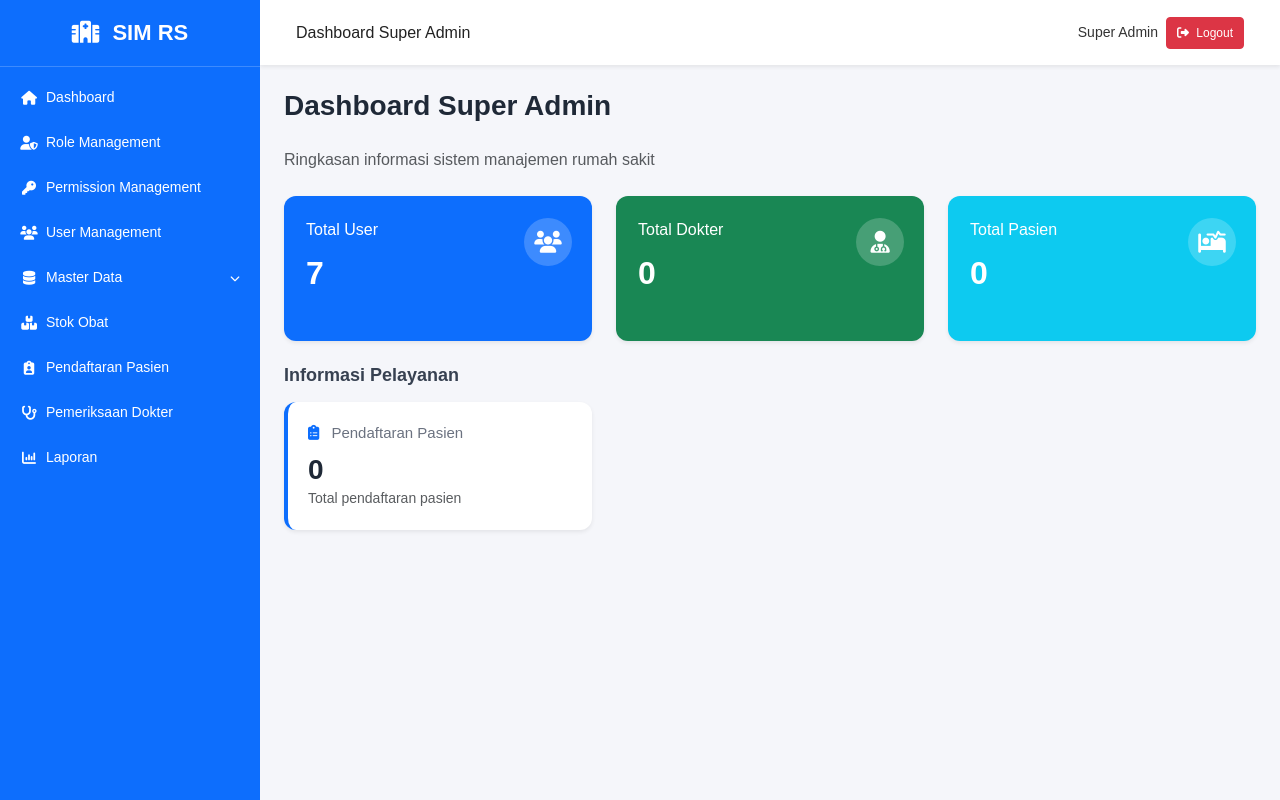
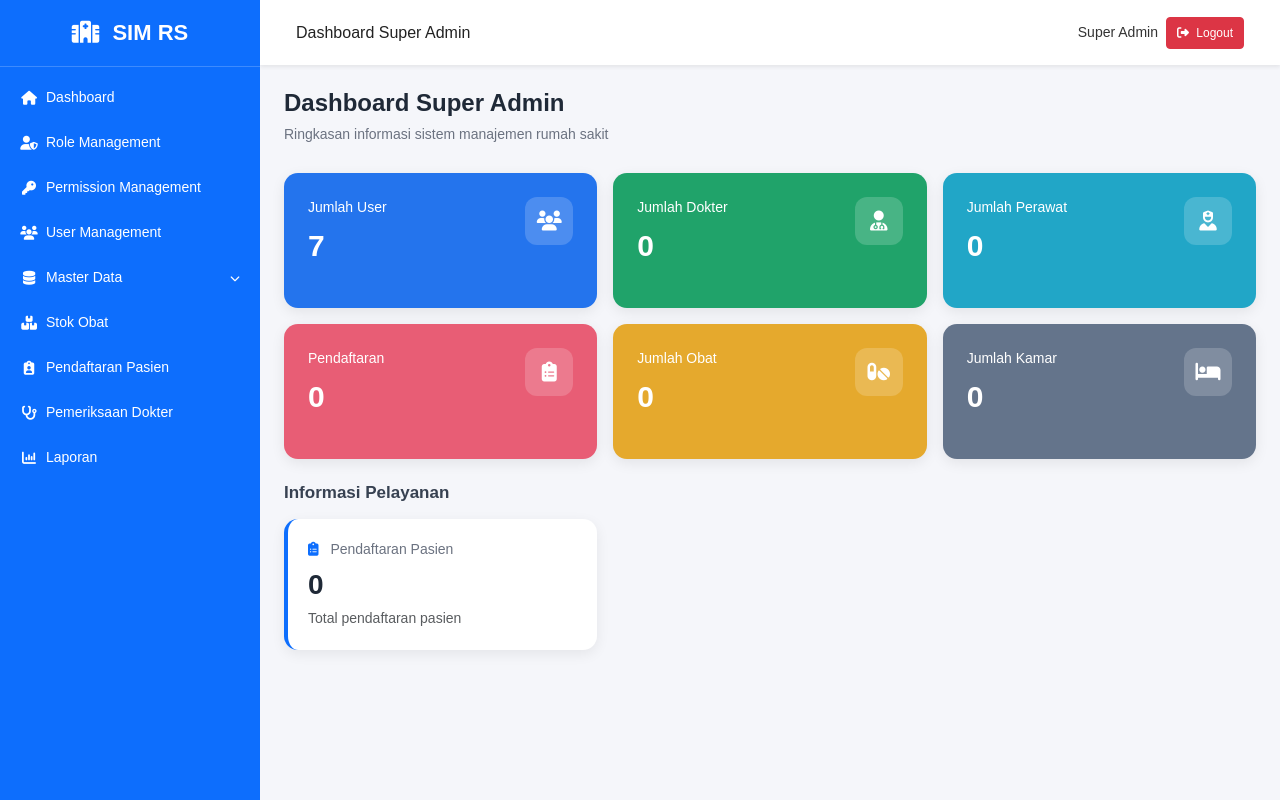
Before and after one commit to vinamey/manajemen_rs, a Laravel app: page /superadmin/dashboard in a window 1280 px wide. Run offline with Laravel 12, Linux system fonts and the light colour scheme; a user stored in the database is signed in; data comes from the database, SQL or seed files in the repository; data that the repository does not hold is empty; parts of the project's set-up code (start-up, migrations or seed data) failed here and were passed over; some libraries are stand-ins or nearby versions.

Commit message:
perbaikan di dashboard and laporan di superadmin

```diff
--- a/resources/views/layouts/superadmin.blade.php
+++ b/resources/views/layouts/superadmin.blade.php
@@ -901,16 +901,12 @@
             <li class="nav-item">
 
               <a
-                    href="#"
+    href="{{ route('superadmin.laporan') }}"
     class="nav-link"
 >
-
     <i class="fa-solid fa-chart-column me-2"></i>
-
     Laporan
-
 </a>
-
             </li>
 
 
--- a/resources/views/superadmin/dashboard.blade.php
+++ b/resources/views/superadmin/dashboard.blade.php
@@ -4,210 +4,315 @@
 
 <style>
     .dashboard-title {
+        margin-bottom: 6px;
+        color: #1f2937;
+        font-size: 24px;
         font-weight: 600;
-        color: #1f2937;
-        margin-bottom: 25px;
+    }
+
+    .dashboard-subtitle {
+        margin-bottom: 28px;
+        color: #6b7280;
+        font-size: 14px;
     }
 
     .stat-card {
+        position: relative;
+        min-height: 135px;
         border: none;
-        border-radius: 12px;
+        border-radius: 14px;
         overflow: hidden;
-        transition: all 0.25s ease;
-        min-height: 145px;
-    }
-
-    .stat-card:hover {
-        transform: translateY(-4px);
-        box-shadow: 0 8px 20px rgba(0, 0, 0, 0.15) !important;
+        box-shadow: 0 4px 14px rgba(0,0,0,.08);
     }
 
     .stat-card .card-body {
-        padding: 22px;
         position: relative;
+        padding: 24px;
     }
 
     .stat-title {
-        font-size: 16px;
+        margin-bottom: 10px;
+        font-size: 14px;
         font-weight: 500;
-        margin-bottom: 12px;
     }
 
     .stat-number {
-        font-size: 32px;
+        margin: 0;
+        font-size: 30px;
         font-weight: 700;
-        margin: 0;
     }
 
     .stat-icon {
         position: absolute;
-        right: 20px;
-        top: 22px;
+        top: 24px;
+        right: 24px;
         width: 48px;
         height: 48px;
-        border-radius: 50%;
-        background: rgba(255, 255, 255, 0.2);
         display: flex;
         align-items: center;
         justify-content: center;
-        font-size: 22px;
+        border-radius: 12px;
+        background: rgba(255,255,255,.18);
+        font-size: 20px;
+    }
+
+    .card-user { background: #2474ed; }
+    .card-dokter { background: #20a36a; }
+    .card-perawat { background: #21a6c7; }
+    .card-pendaftaran { background: #e85d75; }
+    .card-obat { background: #e5a92d; }
+    .card-kamar { background: #64748b; }
+
+    .section-title {
+        margin: 8px 0 16px;
+        color: #374151;
+        font-size: 17px;
+        font-weight: 600;
     }
 
     .secondary-card {
+        min-height: 125px;
         border: none;
-        border-radius: 12px;
-        transition: all 0.25s ease;
-        min-height: 125px;
-        background: #ffffff;
+        border-radius: 14px;
+        background: #fff;
+        box-shadow: 0 4px 14px rgba(0,0,0,.07);
     }
 
-    .secondary-card:hover {
-        transform: translateY(-3px);
-        box-shadow: 0 8px 18px rgba(0, 0, 0, 0.12) !important;
-    }
-
-    .secondary-card .card-body {
-        padding: 20px;
-    }
+    .secondary-card .card-body { padding: 20px; }
 
     .secondary-title {
-        font-size: 15px;
+        margin-bottom: 8px;
         color: #6b7280;
+        font-size: 14px;
         font-weight: 500;
-        margin-bottom: 8px;
     }
 
     .secondary-number {
+        margin: 0 0 4px;
+        color: #1f2937;
         font-size: 28px;
         font-weight: 700;
-        color: #1f2937;
-        margin: 0;
     }
 
-    .section-title {
-        font-size: 18px;
+    /* LAPORAN */
+    .report-card {
+        border: none;
+        border-radius: 14px;
+        background: #fff;
+        box-shadow: 0 4px 14px rgba(0,0,0,.07);
+        overflow: hidden;
+    }
+
+    .report-header {
+        padding: 20px 24px;
+        border-bottom: 1px solid #eef1f5;
+    }
+
+    .report-header h5 {
+        margin: 0;
+        color: #1f2937;
+        font-size: 17px;
         font-weight: 600;
+    }
+
+    .report-header p {
+        margin: 5px 0 0;
+        color: #6b7280;
+        font-size: 13px;
+    }
+
+    .report-table { margin: 0; }
+
+    .report-table thead th {
+        padding: 15px 24px;
+        border: none;
+        background: #eaf2ff;
         color: #374151;
-        margin-bottom: 15px;
+        font-size: 14px;
+        font-weight: 600;
+    }
+
+    .report-table tbody td {
+        padding: 18px 24px;
+        color: #4b5563;
+        font-size: 14px;
+        vertical-align: middle;
     }
 </style>
 
+@php
+    $totalPerawat = \App\Models\MasterPerawat::count();
+    $totalObat = \App\Models\StokObat::count();
+    $totalKamar = \App\Models\MasterKamar::count();
+
+    $halaman = $halaman ?? 'dashboard';
+@endphp
+
 <div class="container-fluid px-0">
 
-    {{-- Judul Dashboard --}}
+    @if($halaman === 'laporan')
+
+        {{-- =========================
+             LAPORAN SUPER ADMIN
+        ========================== --}}
+
         <div class="mb-4">
-        <h3 class="dashboard-title">
-            Dashboard Super Admin
-        </h3>
-        <p class="text-muted mb-0">
-            Ringkasan informasi sistem manajemen rumah sakit
-        </p>
+            <h3 class="dashboard-title">Laporan</h3>
+            <p class="dashboard-subtitle">Informasi laporan sistem manajemen rumah sakit</p>
         </div>
 
-
-    {{-- Statistik Utama --}}
-    <div class="row g-4 mb-4">
-
-        {{-- Total User --}}
-        <div class="col-xl-4 col-md-6">
-            <div class="card stat-card bg-primary text-white shadow-sm">
-                <div class="card-body">
-
-                    <div class="stat-icon">
-                        <i class="fas fa-users"></i>
+        <div class="card report-card">
+            <div class="report-header">
+                <h5>
+                    <i class="fas fa-chart-column text-primary me-2"></i>
+                    Daftar Laporan
+                </h5>
+                <p>Informasi laporan sistem manajemen rumah sakit.</p>
             </div>
 
-                    <div class="stat-title">
-                        Total User
+            <div class="table-responsive">
+                <table class="table report-table align-middle">
+                    <thead>
+                        <tr>
+                            <th style="width: 100px;" class="text-center">No</th>
+                            <th style="width: 300px;">Jenis Laporan</th>
+                            <th>Keterangan</th>
+                        </tr>
+                    </thead>
+                    <tbody>
+                        <tr>
+                            <td class="text-center fw-semibold">1</td>
+                            <td>
+                                <div class="d-flex align-items-center fw-bold text-dark">
+                                    <i class="fas fa-money-bill-wave text-success me-3 fs-5"></i>
+                                    Pendapatan
+                                </div>
+                            </td>
+                            <td class="text-muted">Laporan rekapitulasi keuangan dan pendapatan rumah sakit</td>
+                        </tr>
+                        <tr>
+                            <td class="text-center fw-semibold">2</td>
+                            <td>
+                                <div class="d-flex align-items-center fw-bold text-dark">
+                                    <i class="fas fa-user-injured text-primary me-3 fs-5"></i>
+                                    Pasien
+                                </div>
+                            </td>
+                            <td class="text-muted">Laporan rekam medis dan data pendaftaran pasien</td>
+                        </tr>
+                        <tr>
+                            <td class="text-center fw-semibold">3</td>
+                            <td>
+                                <div class="d-flex align-items-center fw-bold text-dark">
+                                    <i class="fas fa-pills text-warning me-3 fs-5"></i>
+                                    Apotek
+                                </div>
+                            </td>
+                            <td class="text-muted">Laporan stok obat-obatan dan riwayat transaksi farmasi</td>
+                        </tr>
+                    </tbody>
+                </table>
+            </div>
         </div>
 
-                    <h2 class="stat-number">
-                        {{ $totalUser }}
-                    </h2>
+    @else
 
+        {{-- =========================
+             DASHBOARD SUPER ADMIN
+        ========================== --}}
+
+        <div class="mb-4">
+            <h3 class="dashboard-title">Dashboard Super Admin</h3>
+            <p class="dashboard-subtitle">Ringkasan informasi sistem manajemen rumah sakit</p>
+        </div>
+
+        <div class="row g-3 mb-4">
+            {{-- USER --}}
+            <div class="col-xl-4 col-md-6">
+                <div class="card stat-card card-user text-white">
+                    <div class="card-body">
+                        <div class="stat-title">Jumlah User</div>
+                        <h2 class="stat-number">{{ $totalUser }}</h2>
+                        <div class="stat-icon"><i class="fas fa-users"></i></div>
                     </div>
                 </div>
             </div>
 
-
-        {{-- Total Dokter --}}
+            {{-- DOKTER --}}
             <div class="col-xl-4 col-md-6">
-            <div class="card stat-card bg-success text-white shadow-sm">
+                <div class="card stat-card card-dokter text-white">
                     <div class="card-body">
-
-                    <div class="stat-icon">
-                        <i class="fas fa-user-md"></i>
-                    </div>
-
-                    <div class="stat-title">
-                        Total Dokter
-                    </div>
-
-                    <h2 class="stat-number">
-                        {{ $totalDokter }}
-                    </h2>
-
+                        <div class="stat-title">Jumlah Dokter</div>
+                        <h2 class="stat-number">{{ $totalDokter }}</h2>
+                        <div class="stat-icon"><i class="fas fa-user-md"></i></div>
                     </div>
                 </div>
             </div>
 
-
-        {{-- Total Pasien --}}
+            {{-- PERAWAT --}}
             <div class="col-xl-4 col-md-6">
-            <div class="card stat-card bg-info text-white shadow-sm">
+                <div class="card stat-card card-perawat text-white">
                     <div class="card-body">
-
-                    <div class="stat-icon">
-                        <i class="fas fa-procedures"></i>
-                    </div>
-
-                    <div class="stat-title">
-                        Total Pasien
-                    </div>
-
-                    <h2 class="stat-number">
-                        {{ $totalPasien }}
-                    </h2>
-
+                        <div class="stat-title">Jumlah Perawat</div>
+                        <h2 class="stat-number">{{ $totalPerawat }}</h2>
+                        <div class="stat-icon"><i class="fas fa-user-nurse"></i></div>
                     </div>
                 </div>
             </div>
 
+            {{-- PENDAFTARAN --}}
+            <div class="col-xl-4 col-md-6">
+                <div class="card stat-card card-pendaftaran text-white">
+                    <div class="card-body">
+                        <div class="stat-title">Pendaftaran</div>
+                        <h2 class="stat-number">{{ $totalPendaftaran }}</h2>
+                        <div class="stat-icon"><i class="fas fa-clipboard-list"></i></div>
+                    </div>
+                </div>
             </div>
 
-
-    {{-- Informasi Pelayanan --}}
-    <div class="mb-3">
-        <h5 class="section-title">
-            Informasi Pelayanan
-        </h5>
+            {{-- OBAT --}}
+            <div class="col-xl-4 col-md-6">
+                <div class="card stat-card card-obat text-white">
+                    <div class="card-body">
+                        <div class="stat-title">Jumlah Obat</div>
+                        <h2 class="stat-number">{{ $totalObat }}</h2>
+                        <div class="stat-icon"><i class="fas fa-pills"></i></div>
+                    </div>
+                </div>
             </div>
 
-    <div class="row g-4">
+            {{-- KAMAR --}}
+            <div class="col-xl-4 col-md-6">
+                <div class="card stat-card card-kamar text-white">
+                    <div class="card-body">
+                        <div class="stat-title">Jumlah Kamar</div>
+                        <h2 class="stat-number">{{ $totalKamar }}</h2>
+                        <div class="stat-icon"><i class="fas fa-bed"></i></div>
+                    </div>
+                </div>
+            </div>
+        </div>
 
-        {{-- Pendaftaran Pasien --}}
+        {{-- INFORMASI PELAYANAN --}}
+        <h5 class="section-title">Informasi Pelayanan</h5>
+
+        <div class="row g-3">
             <div class="col-xl-4 col-md-6">
-            <div class="card secondary-card shadow-sm border-start border-primary border-4">
+                <div class="card secondary-card border-start border-primary border-4">
                     <div class="card-body">
-
                         <div class="secondary-title">
                             <i class="fas fa-clipboard-list text-primary me-2"></i>
                             Pendaftaran Pasien
                         </div>
-
-                    <h3 class="secondary-number">
-                        {{ $totalPendaftaran }}
-                    </h3>
-
-                    <small class="text-muted">
-                        Total pendaftaran pasien
-                    </small>
-
+                        <h3 class="secondary-number">{{ $totalPendaftaran }}</h3>
+                        <small class="text-muted">Total pendaftaran pasien</small>
+                    </div>
                 </div>
             </div>
         </div>
 
-    </div>
+    @endif
 
 </div>
 
--- a/routes/web.php
+++ b/routes/web.php
@@ -208,6 +208,12 @@ Route::middleware([
     )->name('laporan.export.pdf');
 
 });
+
+Route::get('/superadmin/laporan', function () {
+    return view('superadmin.dashboard', [
+        'halaman' => 'laporan'
+    ]);
+})->name('superadmin.laporan');
 
 
 // ==================================================
```
Lines whose indentation alone changed are shown as unchanged.
